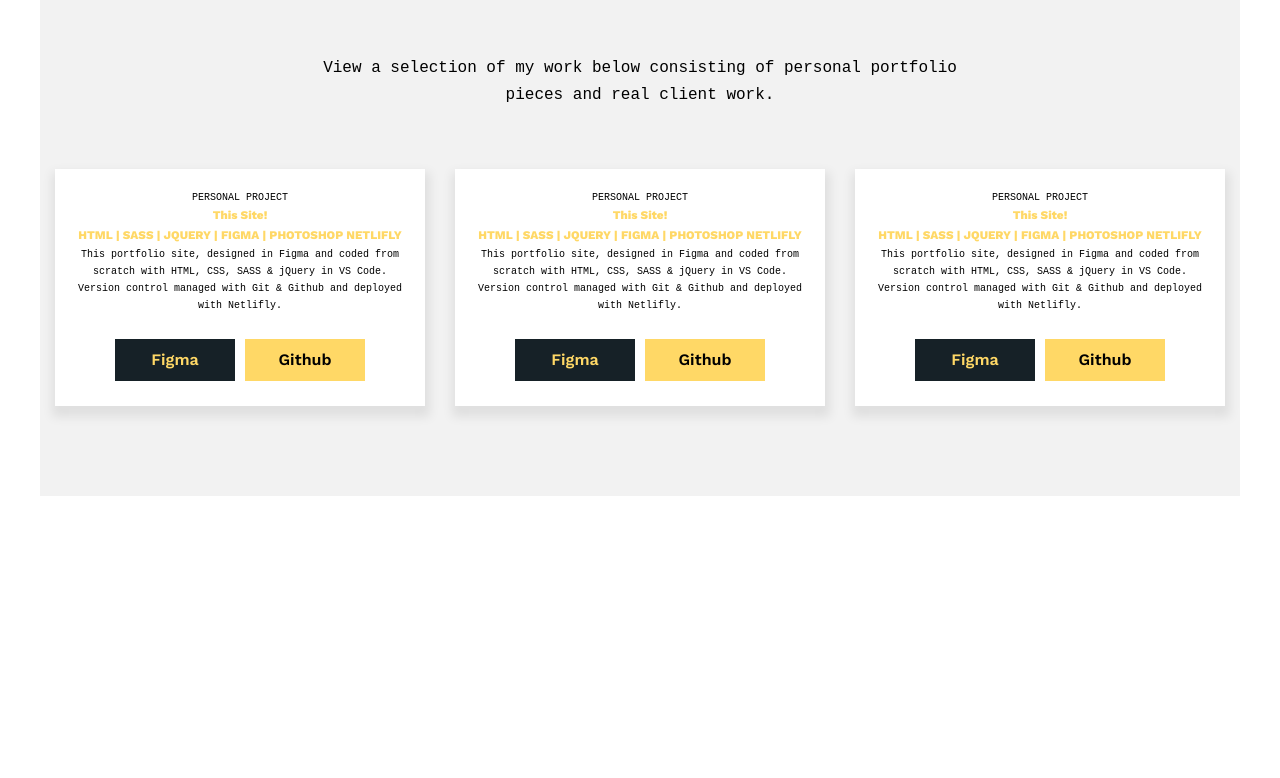
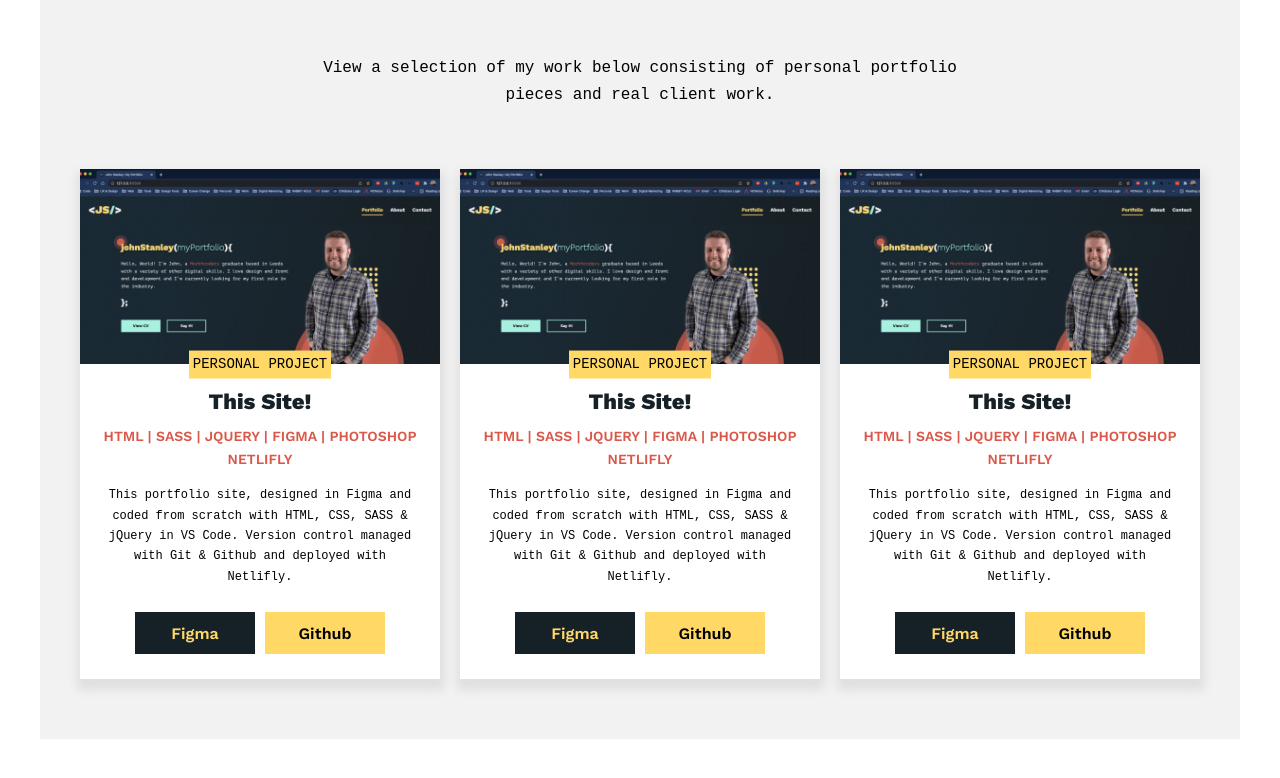
Before and after one commit to JuanBorracho/personal-portfolio-2022, a plain HTML site: page index.html in a window 1280 px wide. Shown: the part 772-1550 px from the top of the page. Before the commit the page ends 1308 px from the top, so only its background shows below. Drawn offline with nearby package versions, Linux system fonts and the light colour scheme; a web font is replaced by a local one.

Commit message:
continued to style portfolio grid

```diff
--- a/index.html
+++ b/index.html
@@ -49,7 +49,7 @@
               class="hero__link"
               >Northcoders</a
             >
-            graduate and freelance web designer and developer based in Leeds. I
+            graduate based in Leeds with a variety of other digital skills. I
             love design and front end development and I’m currently looking for
             my first role in the industry.
           </p>
@@ -84,12 +84,19 @@
           </div>
 
           <div class="portfolio">
+            <div class="portfolio-item__outer">
+              <div class="portfolio-item__image-box">
+                <img
+                  src="./img/john-stanley-portfolio-site-image.jpg"
+                  class="portfolio-item__image"
+                />
+              </div>
               <div class="portfolio-item portfolio-item--1">
                 <p class="portfolio-item__label">PERSONAL PROJECT</p>
                 <h3 class="portfolio-item__title">This Site!</h3>
-              <h3 class="portfolio-item__sub-title">
+                <p class="portfolio-item__sub-title">
                   HTML | SASS | JQUERY | FIGMA | PHOTOSHOP NETLIFLY
-              </h3>
+                </p>
                 <p class="portfolio-item__description">
                   This portfolio site, designed in Figma and coded from scratch
                   with HTML, CSS, SASS & jQuery in VS Code. Version control
@@ -100,12 +107,21 @@
                   <button class="btn btn--yellow btn--small">Github</button>
                 </div>
               </div>
-            <div class="portfolio-item portfolio-item--2">
+            </div>
+
+            <div class="portfolio-item__outer">
+              <div class="portfolio-item__image-box">
+                <img
+                  src="./img/john-stanley-portfolio-site-image.jpg"
+                  class="portfolio-item__image"
+                />
+              </div>
+              <div class="portfolio-item portfolio-item--1">
                 <p class="portfolio-item__label">PERSONAL PROJECT</p>
                 <h3 class="portfolio-item__title">This Site!</h3>
-              <h3 class="portfolio-item__sub-title">
+                <p class="portfolio-item__sub-title">
                   HTML | SASS | JQUERY | FIGMA | PHOTOSHOP NETLIFLY
-              </h3>
+                </p>
                 <p class="portfolio-item__description">
                   This portfolio site, designed in Figma and coded from scratch
                   with HTML, CSS, SASS & jQuery in VS Code. Version control
@@ -116,12 +132,21 @@
                   <button class="btn btn--yellow btn--small">Github</button>
                 </div>
               </div>
-            <div class="portfolio-item portfolio-item--3">
+            </div>
+
+            <div class="portfolio-item__outer">
+              <div class="portfolio-item__image-box">
+                <img
+                  src="./img/john-stanley-portfolio-site-image.jpg"
+                  class="portfolio-item__image"
+                />
+              </div>
+              <div class="portfolio-item portfolio-item--1">
                 <p class="portfolio-item__label">PERSONAL PROJECT</p>
                 <h3 class="portfolio-item__title">This Site!</h3>
-              <h3 class="portfolio-item__sub-title">
+                <p class="portfolio-item__sub-title">
                   HTML | SASS | JQUERY | FIGMA | PHOTOSHOP NETLIFLY
-              </h3>
+                </p>
                 <p class="portfolio-item__description">
                   This portfolio site, designed in Figma and coded from scratch
                   with HTML, CSS, SASS & jQuery in VS Code. Version control
@@ -130,6 +155,7 @@
                 <div class="portfolio-item__button-box">
                   <button class="btn btn--black btn--small">Figma</button>
                   <button class="btn btn--yellow btn--small">Github</button>
+                </div>
               </div>
             </div>
           </div>
--- a/sass/base/_typography.scss
+++ b/sass/base/_typography.scss
@@ -2,13 +2,20 @@ h1,
 h2,
 h3 {
   font-family: 'Work Sans', sans-serif;
+  color: $color-yellow;
   font-weight: 800;
-  color: $color-yellow;
 }
 
 h1,
 h2 {
   font-size: 3.6rem;
+  font-weight: 800;
+}
+
+h3 {
+  color: $color-black;
+
+  font-size: 2.2rem;
 }
 
 body {
--- a/sass/layout/_elements.scss
+++ b/sass/layout/_elements.scss
@@ -23,23 +23,68 @@
 }
 
 .portfolio {
-  display: flex;
-  flex-wrap: wrap;
-  justify-content: space-between;
-  align-items: stretch;
+  // display: flex;
+  // flex-wrap: wrap;
+  // justify-content: space-evenly;
+  // align-items: stretch;
+  padding: 0 2rem;
+  margin-top: 6rem;
+  display: grid;
+  gap: 2rem;
+  grid-template-columns: repeat(auto-fill, minmax(20rem, 36rem));
+  justify-content: center;
 }
 
 .portfolio-item {
-  padding: 2rem;
-  margin: 3rem 1.5rem;
-  flex: 1;
-  // width: 40rem;
-  background-color: #fff;
-  text-align: center;
-  box-shadow: 0.1rem 0.7rem 1rem 0.4rem rgba(0, 0, 0, 0.08);
+  padding: 0 2rem 2rem 2rem;
+  // margin: 3rem 1.5rem;
+  // flex-shrink: 1;
+  // flex: 1;
+  // flex-basis: 100%;
+  // flex-grow: 1;
+  // max-width: 38rem;
+  // background-color: #fff;
+  // text-align: center;
+  // box-shadow: 0.1rem 0.7rem 1rem 0.4rem rgba(0, 0, 0, 0.08);
+
+  &:hover {
+    box-shadow: 0.1rem 0.7rem 1rem 0.4rem rgba(0, 0, 0, 0.08);
+  }
+
+  &__outer {
+    background-color: #fff;
+    text-align: center;
+    box-shadow: 0.1rem 0.7rem 1rem 0.4rem rgba(0, 0, 0, 0.08);
+  }
+
+  &__image {
+    width: 100%;
+  }
+
+  &__label {
+    background-color: $color-yellow;
+    display: inline-block;
+    padding: 0.2rem 0.4rem;
+    font-size: 1.4rem;
+    transform: translateY(-70%);
+  }
+
+  &__title {
+    margin-top: -1.5rem;
+  }
+
+  &__sub-title {
+    font-weight: 600;
+    color: $color-red;
+    font-family: 'Work Sans', sans-serif;
+    font-size: 1.4rem;
+    line-height: 2.24rem;
+    margin: 0.5rem 0 1.5rem 0;
+  }
 
   &__description {
     margin-bottom: 2rem;
+    font-size: 1.2rem;
   }
 
   &__button-box {
```
Also changed, not shown: css/style.css, img/john-stanley-portfolio-site-image.jpg (added), 1 other file. Lines whose indentation alone changed are shown as unchanged.
